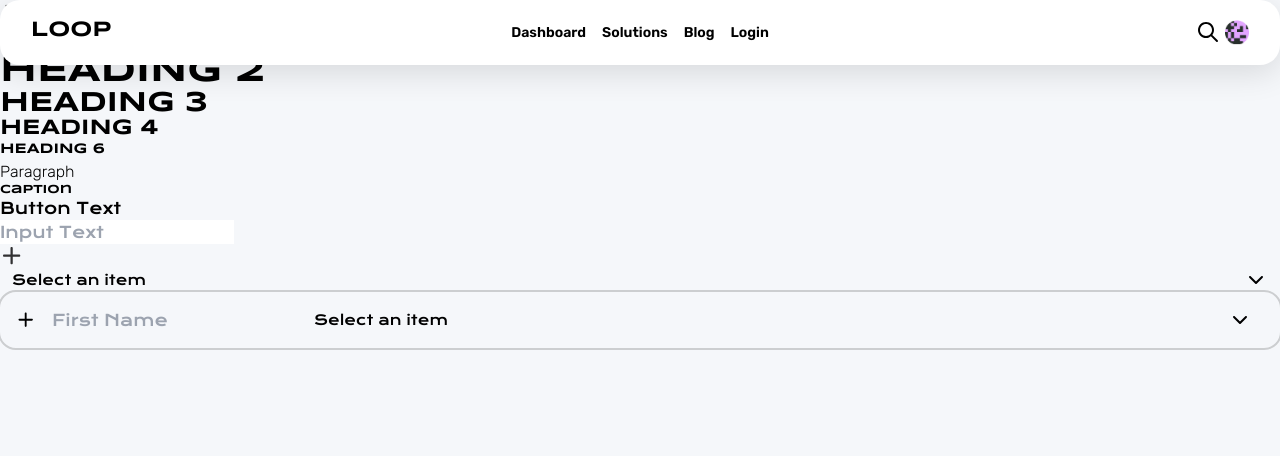
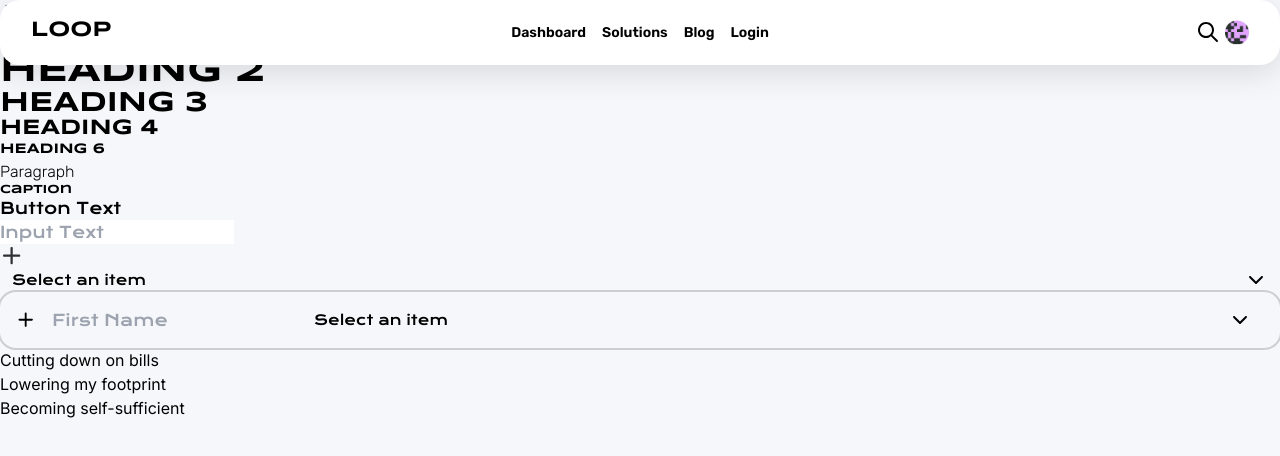
Before and after one commit to pranavkannepalli/loop, a Next.js app: page /pranav in a window 1280 px wide. Shown: the top 456 px of the page. Built offline with nearby package versions, Linux system fonts and the light colour scheme.

Commit message:
2/22 changes

```diff
--- a/app/page.js
+++ b/app/page.js
@@ -13,24 +13,15 @@ import BudgetSelector from "@/components/BudgetSelector";
 export default function Home() {
 	return (
 		<main className="layout">
-			<div className="flex flex-col md:flex-row h-[100vh] justify-center items-center my-4">
-				<div className="md:flex-1">
+			<div className="flex flex-col h-[100vh] justify-center items-center my-4">
+				<div className="">
 					<h1 className="leading-none">
 						Helping you help <span className="bg-green-600">both</span> your homes.
 						<div className="flex flex-row gap-[20px]">
-							<TextInput
-								suffix={
-									<StateSelector />
-								}
-								size="large"
-								placeholder="FIND A SOLUTION"
-							/>
+							<TextInput suffix={<StateSelector />} size="large" placeholder="FIND A SOLUTION" />
 							<Button>Search</Button>
 						</div>
 					</h1>
-				</div>
-				<div className="h-1/2 md:h-[80%] md:flex-1 w-full box-border py-4 px-4 ">
-					<div className="bg-green-600 h-full rounded-[40px]"></div>
 				</div>
 			</div>
 			<div className="flex flex-col text-center my-4">
@@ -45,14 +36,19 @@ export default function Home() {
 				<HomeCard svg="multi-family" color="bg-yellow-500" borderColor="outline-yellow-700" name="Multi-Family Home" description="Condos and multi-family homes" />
 				<HomeCard svg="apartment" color="bg-purple-500" borderColor="outline-purple-700" name="Individual Home" description="Individual homes and town homes" />
 			</div>
+			<div className="flex flex-row gap-[20px]">
+				<div className="flex-1">
 					<div className="my-4">
 						<h4 className="text-left my-2 text-white-400">Select State</h4>
-				<TextInput hasInput={false} suffix={<StateSelector />}/>
+						<TextInput hasInput={false} suffix={<StateSelector />} />
 					</div>
 					<div className="my-4">
 						<h4 className="text-left my-2 text-white-400">Select Budget</h4>
 						<BudgetSelector />
 					</div>
+				</div>
+				<div className="flex-1"></div>
+			</div>
 		</main>
 	);
 }
--- a/app/pranav/page.js
+++ b/app/pranav/page.js
@@ -1,5 +1,6 @@
 import Dropdown from "@/components/Dropdown";
 import Icon from "@/components/Icon";
+import PrioritiesReorder from "@/components/PrioritiesReorder";
 import TextInput from "@/components/TextInput";
 
 export default function Pranav() {
@@ -17,12 +18,8 @@ export default function Pranav() {
 			<input placeholder="Input Text" />
 			<Icon name="add" className="text-white-600" />
 			<Dropdown items={["Hi", "bye", "cya"]} />
-			<TextInput
-				prefix={<Icon name="add" size={20}/>}
-				suffix={<Dropdown items={["Hi", "bye", "cya"]} />}
-				placeholder="First Name"
-				size="large"
-			/>
+			<TextInput prefix={<Icon name="add" size={20} />} suffix={<Dropdown items={["Hi", "bye", "cya"]} />} placeholder="First Name" size="large" />
+			<PrioritiesReorder />
 		</div>
 	);
 }
--- a/components/LoopContext/index.js
+++ b/components/LoopContext/index.js
@@ -45,6 +45,12 @@ const LoopContextProvider = ({ children }) => {
 		changeData(n);
 	};
 
+	const changePriorities = (data) => {
+		let n = { ...userData };
+		n.priorities = data;
+		changeData(n);
+	};
+
 	const data = {
 		userData,
 		items,
@@ -54,6 +60,7 @@ const LoopContextProvider = ({ children }) => {
 		removeItem,
 		changeHomeType,
 		changeState,
+		changePriorities,
 	};
 
 	return <LoopContext.Provider value={data}>{children}</LoopContext.Provider>;
--- a/components/Navbar/index.js
+++ b/components/Navbar/index.js
@@ -4,7 +4,8 @@ import Image from "next/image";
 
 export default function Navbar() {
 	return (
-		<nav className="bg-white-100 layout rounded-[20px] absolute w-full shadow-card">
+		<div className="absolute w-full flex flex-col items-center justify-center">
+			<nav className="bg-white-100 rounded-[20px] shadow-card w-full layout">
 				<div className="!py-5 grid grid-cols-5">
 					<h4>Loop</h4>
 					<div className="flex flex-row gap-4 items-center justify-center col-span-3">
@@ -19,5 +20,6 @@ export default function Navbar() {
 					</div>
 				</div>
 			</nav>
+		</div>
 	);
 }
--- /dev/null
+++ b/components/PrioritiesReorder/index.js
@@ -0,0 +1,19 @@
+"use client";
+
+import { useContext } from "react";
+import LoopContext from "../LoopContext";
+import { Reorder } from "framer-motion";
+
+export default function PrioritiesReorder({}) {
+	const { userData, changePriorities } = useContext(LoopContext);
+
+	return (
+		<Reorder.Group axis="y" onReorder={(newOrder) => changePriorities(newOrder)} values={userData.priorities}>
+			{userData.priorities.map((item) => (
+				<Reorder.Item key={item} value={item}>
+					{item}
+				</Reorder.Item>
+			))}
+		</Reorder.Group>
+	);
+}
```
Lines whose indentation alone changed are shown as unchanged.
